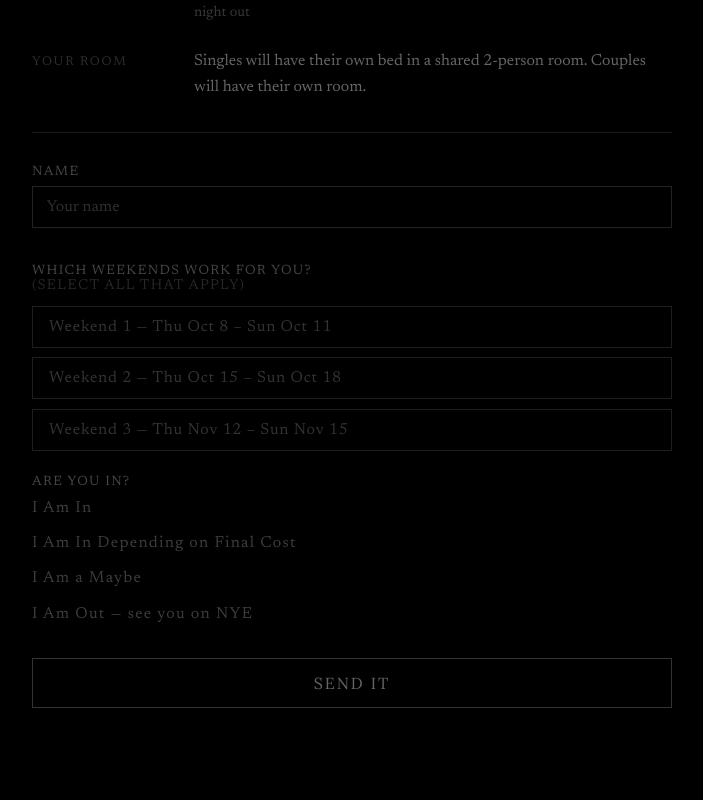
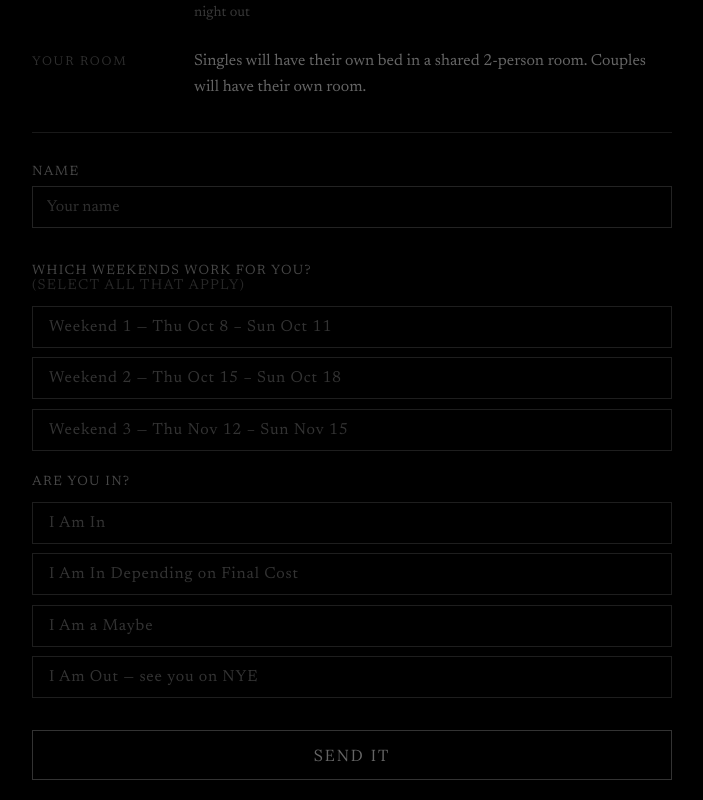
Before and after one commit to ava-firstaccess/wedding-website, a Next.js app: page /bach in a window 1280 px wide. Shown: the part 524-1324 px from the top of the page, without its empty margins (288-991 px from the left). Before the commit the page ends 1280 px from the top, so only its background shows below. Built offline with nearby package versions, Linux system fonts and the light colour scheme.

Commit message:
Remove Approx, convert RSVP to pill buttons with active border, remove knowBy date picker

```diff
--- a/app/bach/page.js
+++ b/app/bach/page.js
@@ -91,7 +91,7 @@ export default function Bach() {
               <span className={styles.menuLabel}>The Cost</span>
               <div className={styles.menuValueStack}>
                 <p>Flights: $400–500 round trip</p>
-                <p>Lodging: Approx $450–$750 per person</p>
+                <p>Lodging: $450–$750 per person</p>
                 <p className={styles.sub}>Leading contender is $550, subject to headcount.</p>
                 <p className={styles.subsectionLabel}>Included:</p>
                 <p className={styles.sub}>Chef for breakfast &amp; lunch, bartender (prorated for non-drinkers), housekeeping, airport shuttle (if arriving at similar times)</p>
@@ -140,41 +140,26 @@ export default function Bach() {
               ))}
             </div>
 
-            <fieldset className={styles.fieldset}>
-              <legend>Are you in?</legend>
+            <div className={styles.pillGroup}>
+              <span className={styles.pillGroupLabel}>Are you in?</span>
               {[
                 { value: 'in', label: 'I Am In' },
                 { value: 'cost', label: 'I Am In Depending on Final Cost' },
                 { value: 'maybe', label: 'I Am a Maybe' },
                 { value: 'out', label: 'I Am Out — see you on NYE' },
               ].map((opt) => (
-                <label key={opt.value} className={styles.radio}>
-                  <input
-                    type="radio"
-                    name="rsvp"
-                    value={opt.value}
-                    required
-                    checked={rsvp === opt.value}
-                    onChange={() => setRsvp(opt.value)}
-                  />
-                  <span>{opt.label}</span>
-                </label>
+                <button
+                  key={opt.value}
+                  type="button"
+                  className={`${styles.pill} ${rsvp === opt.value ? styles.pillActive : ''}`}
+                  onClick={() => setRsvp(opt.value)}
+                >
+                  {opt.label}
+                </button>
               ))}
-            </fieldset>
+              <input type="hidden" name="rsvp" value={rsvp} />
+            </div>
 
-            {rsvp === 'maybe' && (
-              <div className={`${styles.field} ${styles.fadeIn}`}>
-                <label htmlFor="knowBy">I will know by</label>
-                <input
-                  id="knowBy"
-                  name="knowBy"
-                  type="date"
-                  required
-                  value={knowBy}
-                  onChange={(e) => setKnowBy(e.target.value)}
-                />
-              </div>
-            )}
 
             <button type="submit" className={styles.button} disabled={submitting}>
               {submitting ? '...' : 'Send It'}
```
